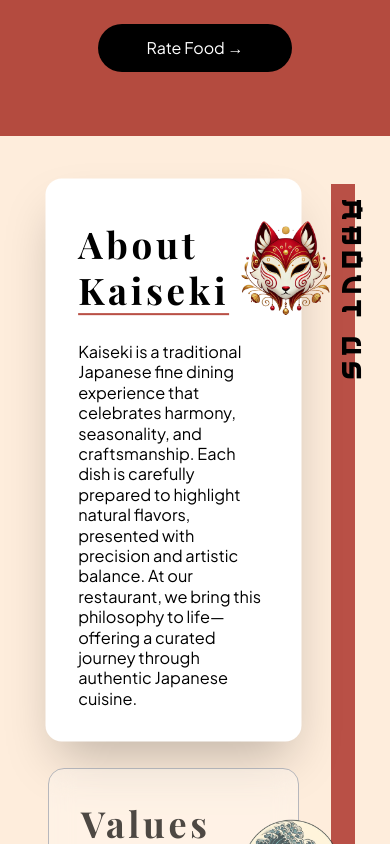
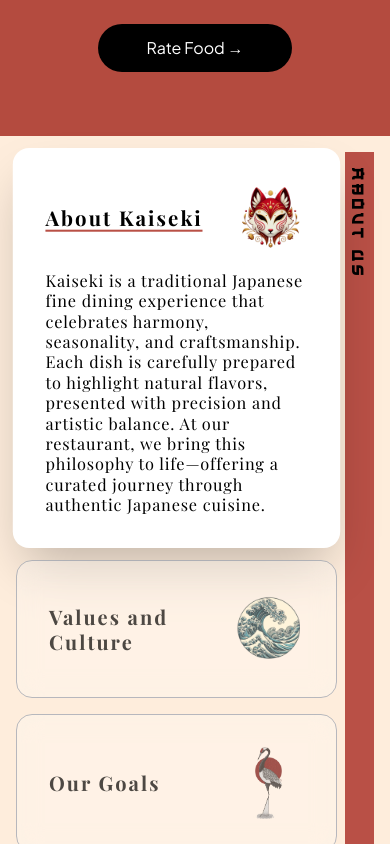
Before and after one commit to rabano-azielrandel/kaiseki, a Next.js app: page / in a window 390 px wide. Shown: the part 2340-3184 px from the top of the page. Built offline with nearby package versions, Linux system fonts and the light colour scheme.

Commit message:
address responsiveness of about

```diff
--- a/components/sections/about.tsx
+++ b/components/sections/about.tsx
@@ -34,23 +34,21 @@ export default function About() {
   const [activeDiv, setActiveDiv] = useState<number | null>(0);
 
   return (
-    <div className="min-h-screen flex p-12 gap-8">
+    <div className="min-h-screen flex p-4 md:p-12 gap-2 md:gap-8">
       {/* main content */}
-      <div className="w-[90%] flex flex-col gap-8">
+      <div className="w-[90%] flex flex-col gap-4 md:gap-8">
         {data.map((element, index) => (
           <div
             key={index}
-            onClick={() =>
-              setActiveDiv((prev) => (prev === index ? null : index))
-            }
+            onClick={() => setActiveDiv(index)}
             className={`
               relative flex flex-col justify-between p-8 rounded-2xl cursor-pointer
-              transition-all duration-500 ease-in-out hover:scale-[1.01] hover:shadow-lg
+              transition-all duration-500 ease-in-out hover:scale-[1.01] hover:shadow-lg bg-red-300
 
               ${
                 index === activeDiv
                   ? "flex-[2] bg-secondary text-white shadow-2xl scale-[1.02]"
-                  : "flex-1 bg-white/40 backdrop-blur-md border border-gray-400 text-primary opacity-70 hover:opacity-100"
+                  : "bg-white/40 backdrop-blur-md border border-gray-400 text-primary opacity-70 hover:opacity-100"
               }
             `}
           >
@@ -60,7 +58,7 @@ export default function About() {
                 className={`${index == activeDiv ? "border-b-2 border-accent" : ""}`}
               >
                 <p
-                  className={`font-playfair font-bold text-4xl text-primary leading-tight tracking-widest`}
+                  className={`font-playfair font-bold text-xl md:text-4xl text-primary leading-tight tracking-widest`}
                 >
                   {element.title}
                 </p>
@@ -70,14 +68,16 @@ export default function About() {
                 alt={element.title}
                 width={100}
                 height={100}
-                className="w-28 h-28 object-contain"
+                className="w-18 md:w-28 h-18 md:h-28 object-contain"
               />
             </div>
 
             {/* conditional */}
             {activeDiv === index && (
               <div className="w-full mt-4 animate-fadeSlide">
-                <p className="text-primary leading-tight">{element.content}</p>
+                <p className="text-primary font-playfair font-medium leading-tight tracking-wider">
+                  {element.content}
+                </p>
               </div>
             )}
           </div>
@@ -86,7 +86,7 @@ export default function About() {
 
       {/* Title */}
       <div className="w-[8%] py-4 bg-accent">
-        <h2 className="writing-vertical text-primary text-3xl lg:text-5xl font-japanese leading-tight tracking-[0.2em]">
+        <h2 className="writing-vertical text-primary text-lg md:text-3xl lg:text-5xl font-japanese leading-tight tracking-[0.2em]">
           About Us
         </h2>
       </div>
```
